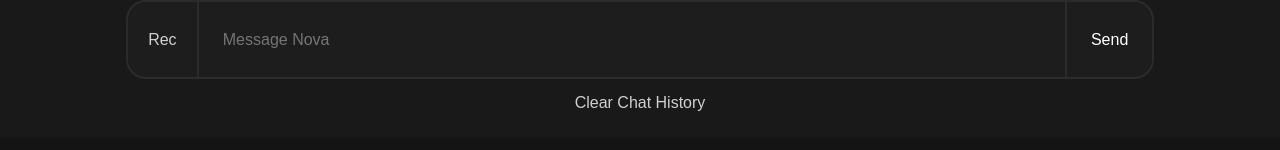
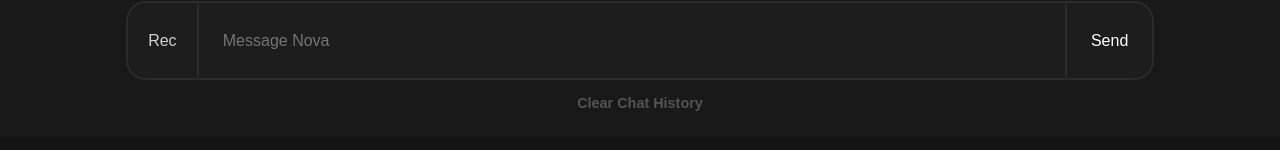
Before and after one commit to Aaron-Trippy/nova-proto-v1, a Next.js app: page / in a window 1280 px wide. Shown: the part 662-812 px from the top of the page. Built offline with nearby package versions, Linux system fonts and the light colour scheme; no server answers.

Commit message:
history update

```diff
--- a/components/STT/STT.module.css
+++ b/components/STT/STT.module.css
@@ -122,11 +122,11 @@
     padding: 0;
     margin: 0;
     /* margin-top: 1em; */
-    color: var(--offwhite);
-    font-size: 1em;
+    color: var(--lightestgray);
+    font-size: 0.9em;
     background-color: transparent;
     border: none;
-    font-weight: 400;
+    font-weight: 700;
 }
 
 .loader {
--- a/styles/globals.css
+++ b/styles/globals.css
@@ -6,6 +6,7 @@
   --gray: #1d1d1d;
   --lightgray: #2b2b2b;
   --lightergray: rgb(56, 56, 56);
+  --lightestgray: rgb(83, 83, 83);
   --offwhite: #d0d0d0;
   --white: #ffffff;
   --cubic: 500ms cubic-bezier(.07,.71,.69,1);
```
